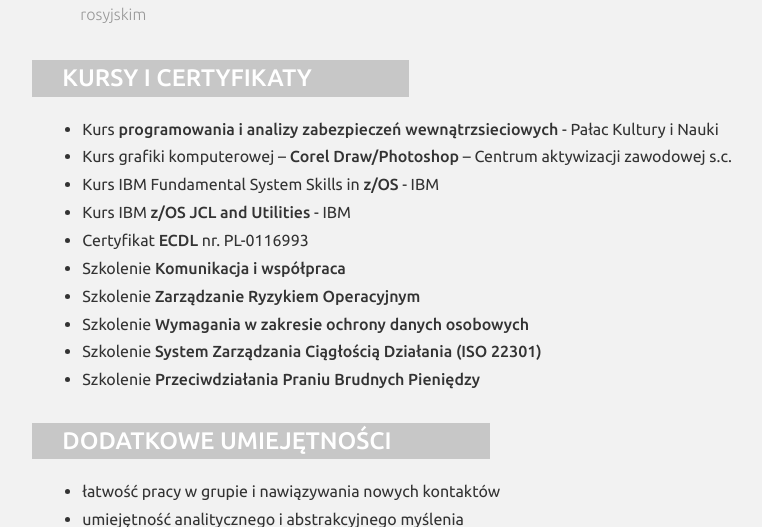
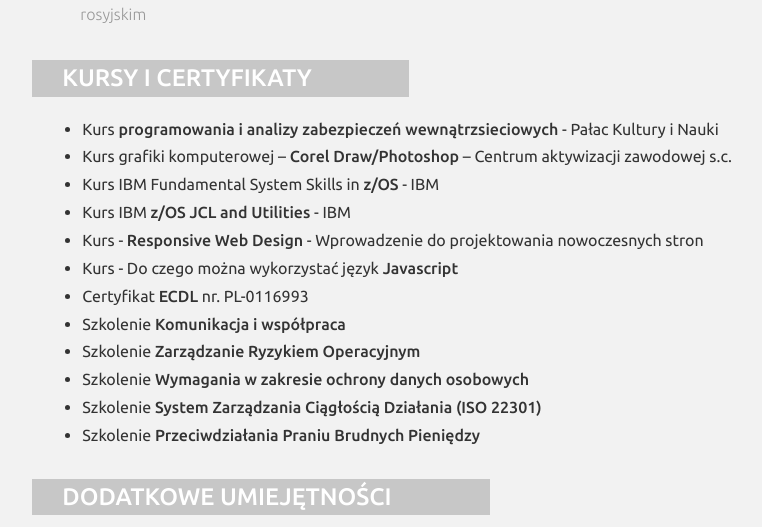
Before and after one commit to diabollo1/cv, a PHP site: page / in a window 1280 px wide. Shown: the part 1574-2101 px from the top of the page, without its empty margins (181-943 px from the left). Run offline with PHP 8.4, Linux system fonts and the light colour scheme.

Commit message:
dodanie kursow web

```diff
--- a/index.php
+++ b/index.php
@@ -179,7 +179,6 @@
 		<div class="skills">
 			<h3 class="clr2"><pl>KURSY I CERTYFIKATY</pl><an>COURSES AND CERTIFICATES</an></h3>
 			<div class="skill_list">
-
 				<div class="ul_margines ul_margines_CERT demibold">
 					<ul>
 						<li><pl>Kurs <b>programowania i analizy zabezpieczeń wewnątrzsieciowych</b> - Pałac Kultury i Nauki</pl>
@@ -190,8 +189,15 @@
 							<an>IBM Fundamental System Skills in <b>z/OS</b> course - IBM</an></li>
 						<li><pl>Kurs IBM <b>z/OS JCL and Utilities</b> - IBM</pl>
 							<an>IBM <b>z/OS JCL and Utilities course</b> - IBM</an></li>
+
+						<li><pl>Kurs - <b>Responsive Web Design</b> - Wprowadzenie do projektowania nowoczesnych stron</pl>
+							<an>Course - <b>Responsive Web Design</b> - Introduction to the design of modern websites</an></li>
+						<li><pl>Kurs - Do czego można wykorzystać język <b>Javascript</b></pl>
+							<an>Course - What can <b>Javascript</b> be used for?</an></li>
+
 						<li><pl>Certyfikat <b>ECDL</b> nr. PL-0116993</pl>
 							<an><b>ECDL</b> certificate no. EN-0116993</an></li>
+
 						<li><pl>Szkolenie <b>Komunikacja i współpraca</b></pl>
 							<an>Training <b>Communication and cooperation</b></an></li>
 						<li><pl>Szkolenie <b>Zarządzanie Ryzykiem Operacyjnym</b></pl>
```
